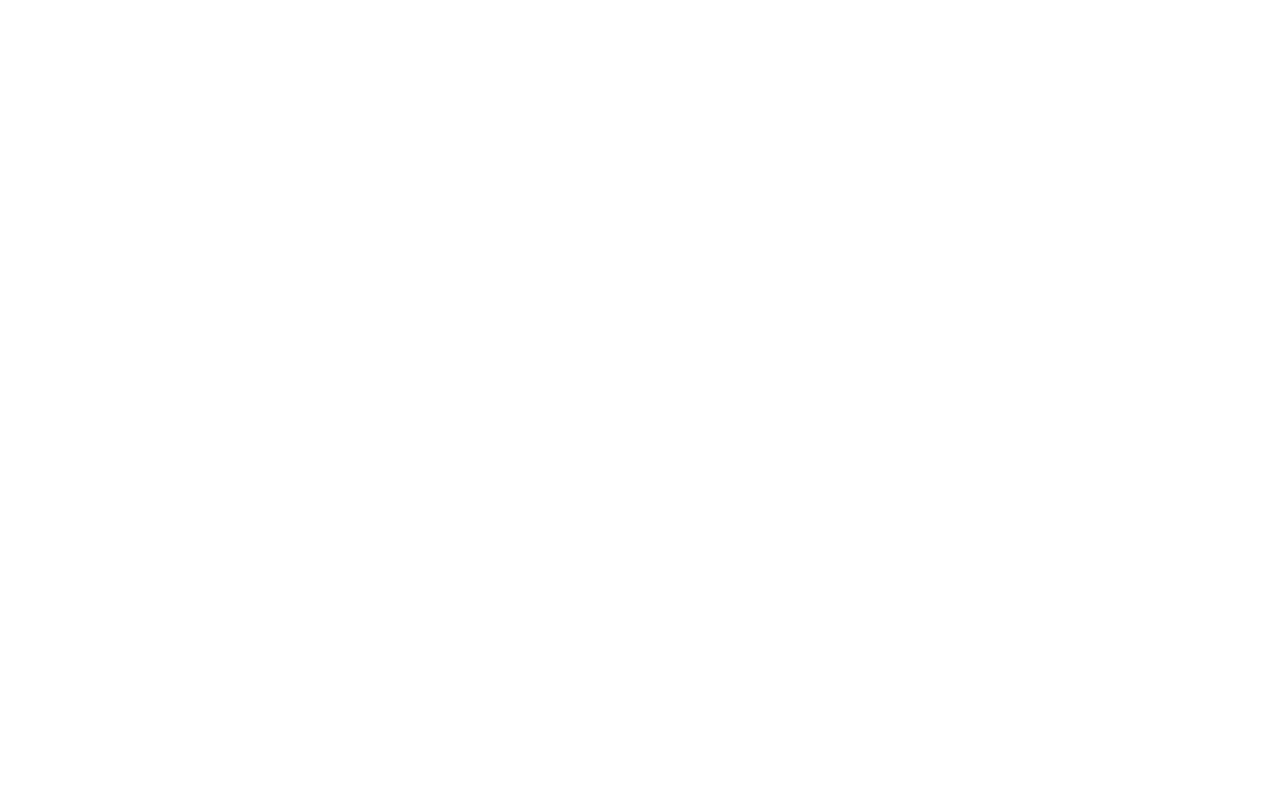
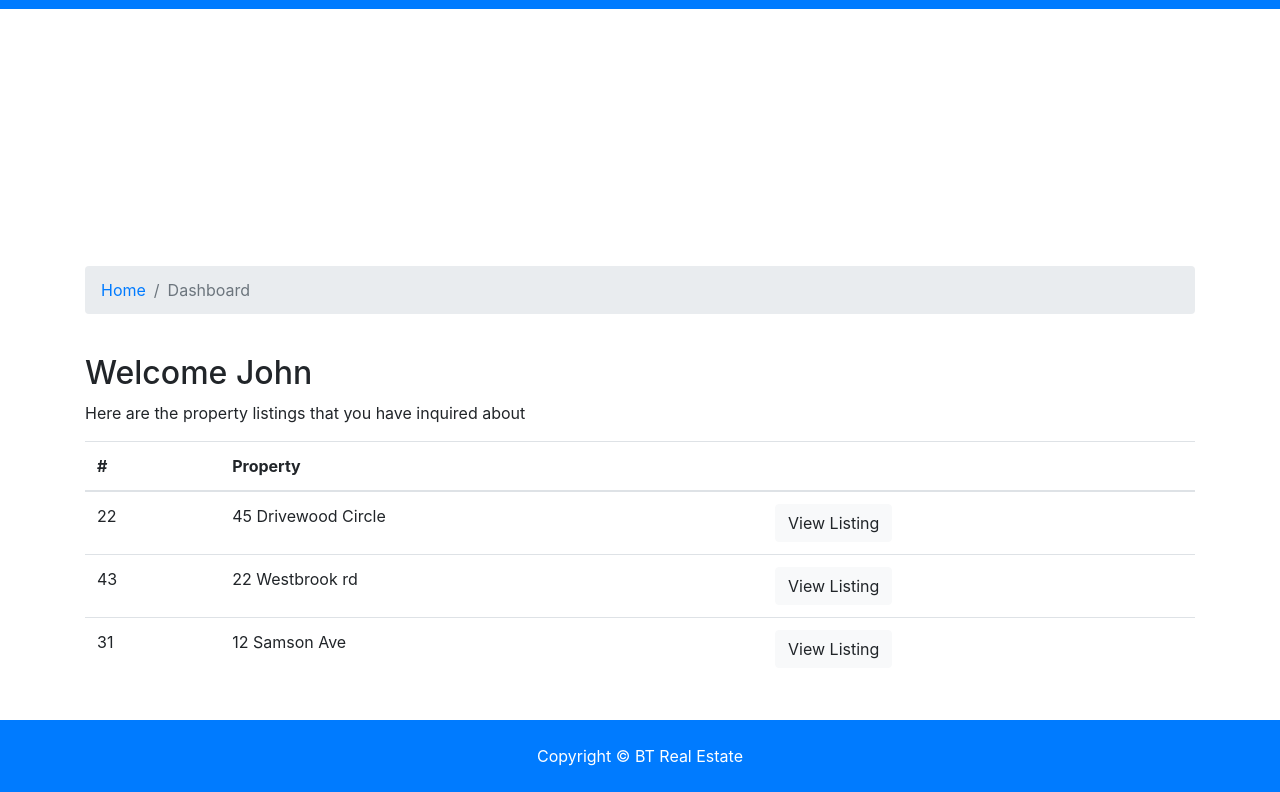
Before and after one commit to hryniewiczm/btre, a Django app: page /accounts/dashboard in a window 1280 px wide. Before the commit the part shown is empty. Shown: the part 373-1165 px from the top of the page. Before the commit the page ends 37 px from the top, so only its background shows below. Run offline with Django 3.2, Linux system fonts and the light colour scheme; some libraries are stand-ins or nearby versions.

Commit message:
adding dynamic page titles, contacts app and model

```diff
--- a/accounts/views.py
+++ b/accounts/views.py
@@ -57,7 +57,10 @@ def login(request):
         return render(request, 'accounts/login.html')
 
 def logout(request):
-    return redirect('index')
+    if request.method == 'POST':
+        auth.logout(request)
+        messages.success(request, 'You are now logged out')
+        return redirect('index')
 
 def dashboard(request):
     return render(request, 'accounts/dashboard.html')
--- a/btre/settings.py
+++ b/btre/settings.py
@@ -35,6 +35,7 @@ INSTALLED_APPS = [
     'listings.apps.ListingsConfig',
     'realtors.apps.RealtorsConfig',
     'accounts.apps.AccountsConfig',
+    'contacts.apps.ContactsConfig',
     'django.contrib.admin',
     'django.contrib.auth',
     'django.contrib.contenttypes',
--- /dev/null
+++ b/contacts/admin.py
@@ -0,0 +1,3 @@
+from django.contrib import admin
+
+# Register your models here.
--- /dev/null
+++ b/contacts/apps.py
@@ -0,0 +1,5 @@
+from django.apps import AppConfig
+
+
+class ContactsConfig(AppConfig):
+    name = 'contacts'
--- /dev/null
+++ b/contacts/tests.py
@@ -0,0 +1,3 @@
+from django.test import TestCase
+
+# Create your tests here.
--- /dev/null
+++ b/contacts/views.py
@@ -0,0 +1,3 @@
+from django.shortcuts import render
+
+# Create your views here.
--- a/templates/accounts/dashboard.html
+++ b/templates/accounts/dashboard.html
@@ -1 +1,79 @@
-<h1>dashboard</h1>
+{% extends 'base.html' %}
+
+{% block title %} | User Dashboard{% endblock %}
+
+{% block content %}
+    <section id="showcase-inner" class="py-5 text-white">
+        <div class="container">
+          <div class="row text-center">
+            <div class="col-md-12">
+              <h1 class="display-4">User Dashboard</h1>
+              <p class="lead">Manage your BT Real Estate account</p>
+            </div>
+          </div>
+        </div>
+      </section>
+
+      <br>
+
+      <!-- Alerts -->
+      {% include 'partials/_alerts.html' %}
+
+      <!-- Breadcrumb -->
+      <section id="bc" class="mt-3">
+        <div class="container">
+          <nav aria-label="breadcrumb">
+            <ol class="breadcrumb">
+              <li class="breadcrumb-item">
+                <a href="{% url 'index' %}">
+                  <i class="fas fa-home"></i> Home</a>
+              </li>
+              <li class="breadcrumb-item active"> Dashboard</li>
+            </ol>
+          </nav>
+        </div>
+      </section>
+
+      <section id="dashboard" class="py-4">
+        <div class="container">
+          <div class="row">
+            <div class="col-md-12">
+              <h2>Welcome John</h2>
+              <p>Here are the property listings that you have inquired about</p>
+              <table class="table">
+                <thead>
+                  <tr>
+                    <th scope="col">#</th>
+                    <th scope="col">Property</th>
+                    <th></th>
+                  </tr>
+                </thead>
+                <tbody>
+                  <tr>
+                    <td>22</td>
+                    <td>45 Drivewood Circle</td>
+                    <td>
+                      <a class="btn btn-light" href="#">View Listing</a>
+                    </td>
+                  </tr>
+                  <tr>
+                    <td>43</td>
+                    <td>22 Westbrook rd</td>
+                    <td>
+                      <a class="btn btn-light" href="#">View Listing</a>
+                    </td>
+                  </tr>
+                  <tr>
+                    <td>31</td>
+                    <td>12 Samson Ave</td>
+                    <td>
+                      <a class="btn btn-light" href="#">View Listing</a>
+                    </td>
+                  </tr>
+                </tbody>
+              </table>
+            </div>
+          </div>
+        </div>
+      </section>
+{% endblock %}
--- a/templates/accounts/login.html
+++ b/templates/accounts/login.html
@@ -1,4 +1,6 @@
 {% extends 'base.html' %}
+
+{% block title %} | Account Login{% endblock %}
 
 {% block content %}
   <section id="login" class="bg-light py-5">
--- a/templates/accounts/register.html
+++ b/templates/accounts/register.html
@@ -1,4 +1,6 @@
 {% extends 'base.html' %}
+
+{% block title %} | Register{% endblock %}
 
 {% block content %}
   <section id="register" class="bg-light py-5">
--- a/templates/base.html
+++ b/templates/base.html
@@ -12,7 +12,7 @@
     <link rel="stylesheet" href="{% static 'css/bootstrap.css' %}">
     <!-- Custom -->
     <link rel="stylesheet" href="{% static 'css/style.css' %}">
-    <title>Ogłoszenia</title>
+    <title>Ogłoszenia {% block title %}{% endblock %}</title>
 </head>
 <body>
     <!--Top Bar-->
--- a/templates/listings/listing.html
+++ b/templates/listings/listing.html
@@ -1,6 +1,8 @@
 {% extends 'base.html' %}
 
 {% load humanize %}
+
+{% block title %} | {{ listing.title }}{% endblock %}
 
 {% block content %}
 
--- a/templates/listings/listings.html
+++ b/templates/listings/listings.html
@@ -1,6 +1,8 @@
 {% extends 'base.html' %}
 
 {% load humanize %}
+
+{% block title %} | Property Listings{% endblock %}
 
 {% block content %}
   <!-- Breadcrumb -->
--- a/templates/pages/about.html
+++ b/templates/pages/about.html
@@ -1,6 +1,8 @@
 {% extends 'base.html' %}
 
 {% load static %}
+
+{% block title %} | About Us{% endblock %}
 
 {% block content %}
 <section id="showcase-inner" class="py-5 text-white">
--- a/templates/pages/index.html
+++ b/templates/pages/index.html
@@ -1,6 +1,8 @@
 {% extends 'base.html' %}
 
 {% load humanize %}
+
+{% block title %} | Welcome{% endblock %}
 
 {% block content %}
 <!-- Showcase -->
@@ -64,6 +66,8 @@
     </div>
   </div>
 </section>
+
+<br>
 
 <!-- Alerts -->
 {% include 'partials/_alerts.html' %}
--- a/templates/partials/_navbar.html
+++ b/templates/partials/_navbar.html
@@ -41,6 +41,27 @@
         </ul>
 
         <ul class="navbar-nav ml-auto">
+            {% if user.is_authenticated %}
+                <li
+                {% if 'dashboard' in request.path %}
+                    class="nav-item active mr-3"
+                {% else %}
+                    class="nav-item mr-3"
+                {% endif %}
+                >
+                <a class="nav-link" href="{% url 'dashboard' %}">
+                    Welcome {{ user.username }} (Dashboard)</a>
+                </li>
+                <li class="nav-item mr-3">
+                    <a href="javascript:{document.getElementById('logout').submit()}" class="nav-link">
+                        <i class="fas fa-sign-out-alt"></i> Logout
+                    </a>
+                    <form action="{% url 'logout' %}" method="POST" id="logout">
+                        {% csrf_token %}
+                        <input type="hidden">
+                    </form>
+                </li>
+            {% else %}
                 <li
                 {% if 'register' in request.path %}
                     class="nav-item active mr-3"
@@ -63,6 +84,7 @@
 
                     Login</a>
                 </li>
+            {% endif %}
         </ul>
         </div>
     </div>
```
Also changed, not shown: contacts/models.py (added, +15 -0 lines), contacts/__init__.py (added), contacts/migrations/0001_initial.py (added), contacts/migrations/__init__.py (added). Lines whose indentation alone changed are shown as unchanged.
